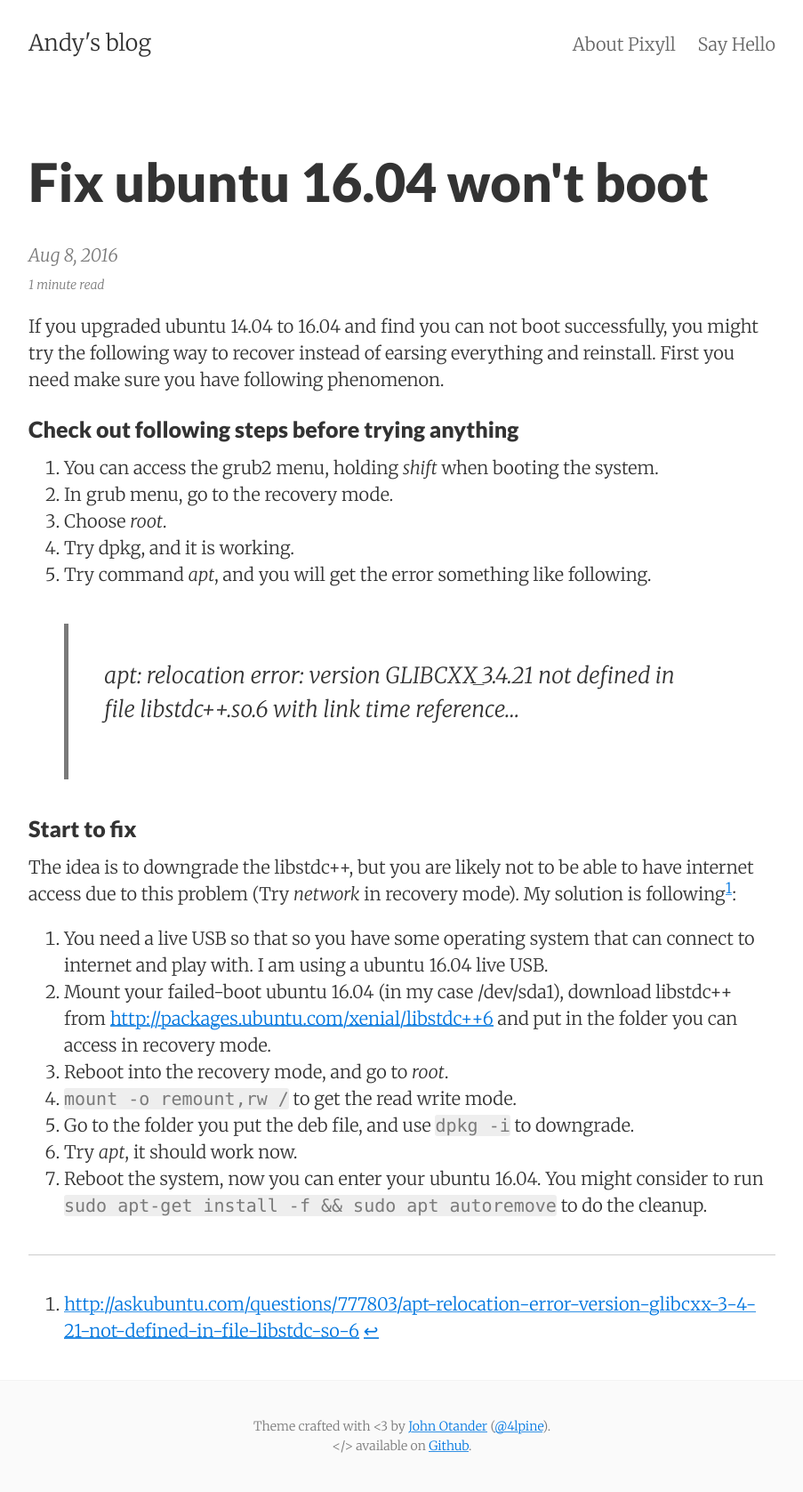
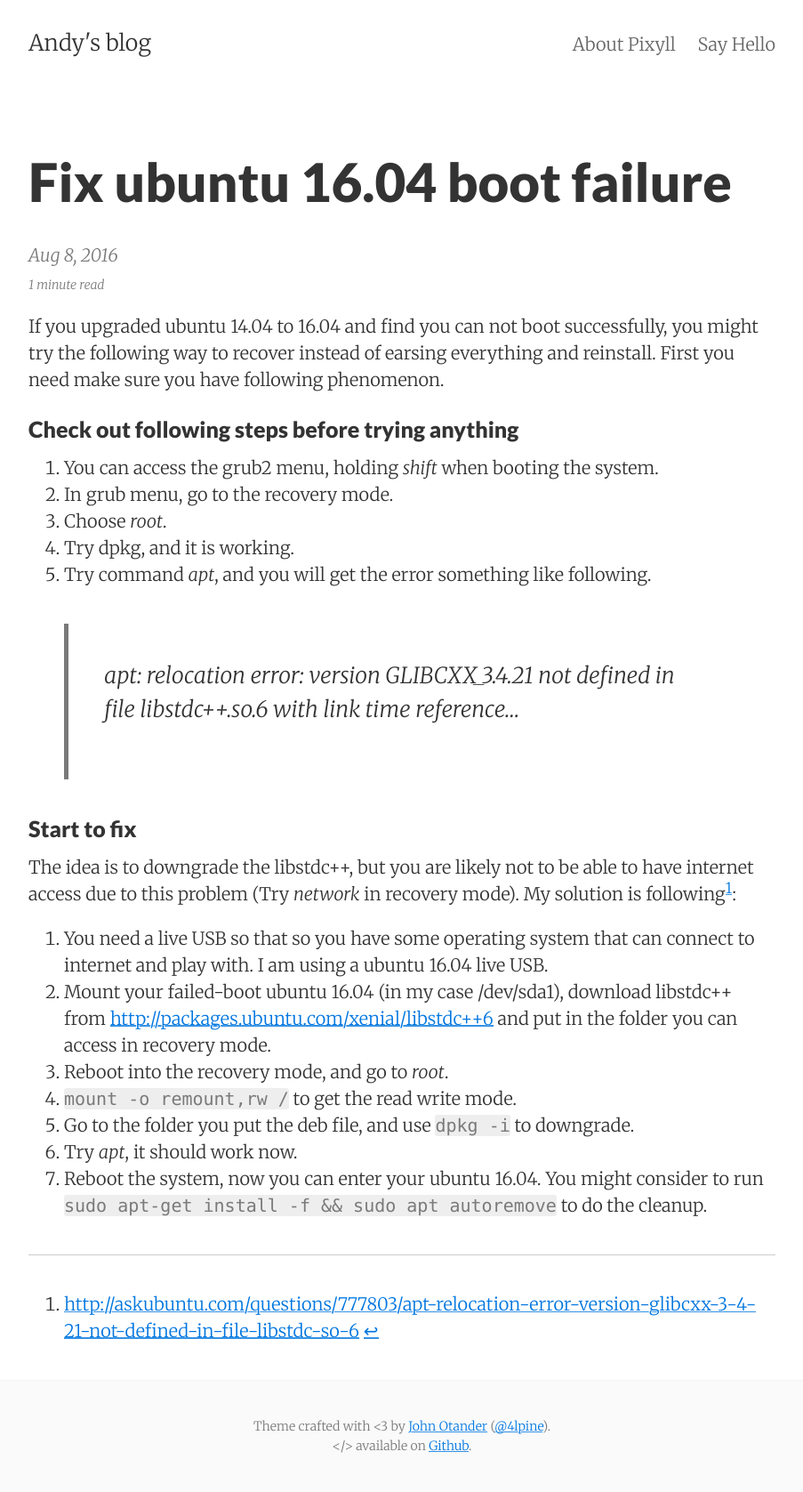
Before and after one commit to xzdandy/xzdandy.github, a Jekyll site: the page built from _posts/2016-08-08-fix-ubuntu-16.04-boot-failure.md, in a window 1280 px wide. Shown: the whole page at 89% size, without its empty margins (188-1091 px from the left). Built offline with Jekyll 4.4.1, drawn with Linux system fonts in a browser that asks for light colours; comment, search, counter and statistics services are not loaded.

Commit message:
new name

```diff
--- a/_posts/2016-08-08-fix-ubuntu-16.04-won't-boot.md
+++ b/_posts/2016-08-08-fix-ubuntu-16.04-boot-failure.md
@@ -1,8 +1,8 @@
 ---
 layout:     post
-title:      Fix ubuntu 16.04 won't boot
+title:      Fix ubuntu 16.04 boot failure
 date:       2016-08-08 15:04:00
-summary:    Upgrade ubuntu 14.04 to 16.04 and won't boot successfully, how to fix that!
+summary:    Upgrade ubuntu 14.04 to 16.04 and can not boot successfully, how to fix that!
 categories: ubuntu
 ---
 
```
